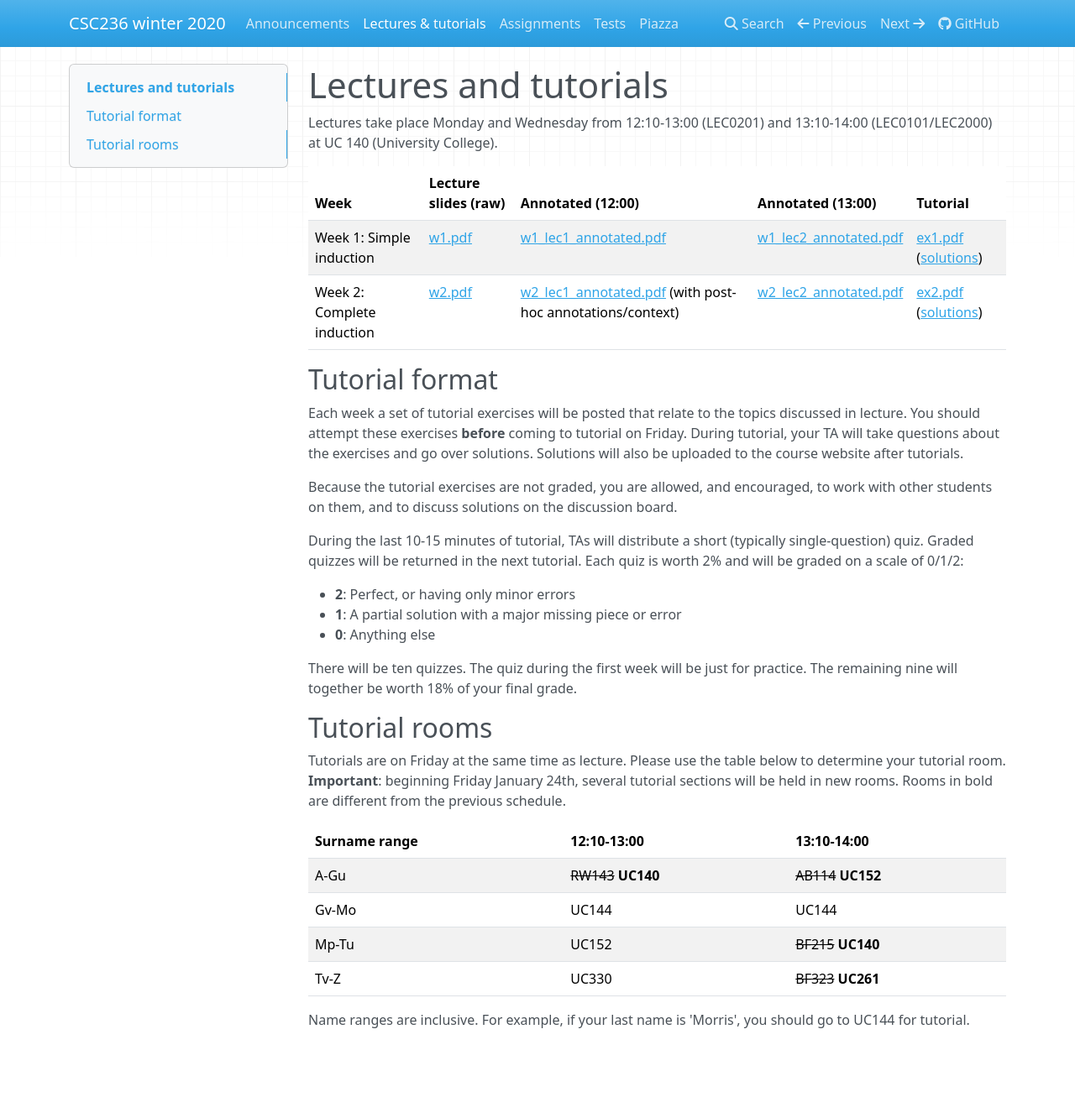
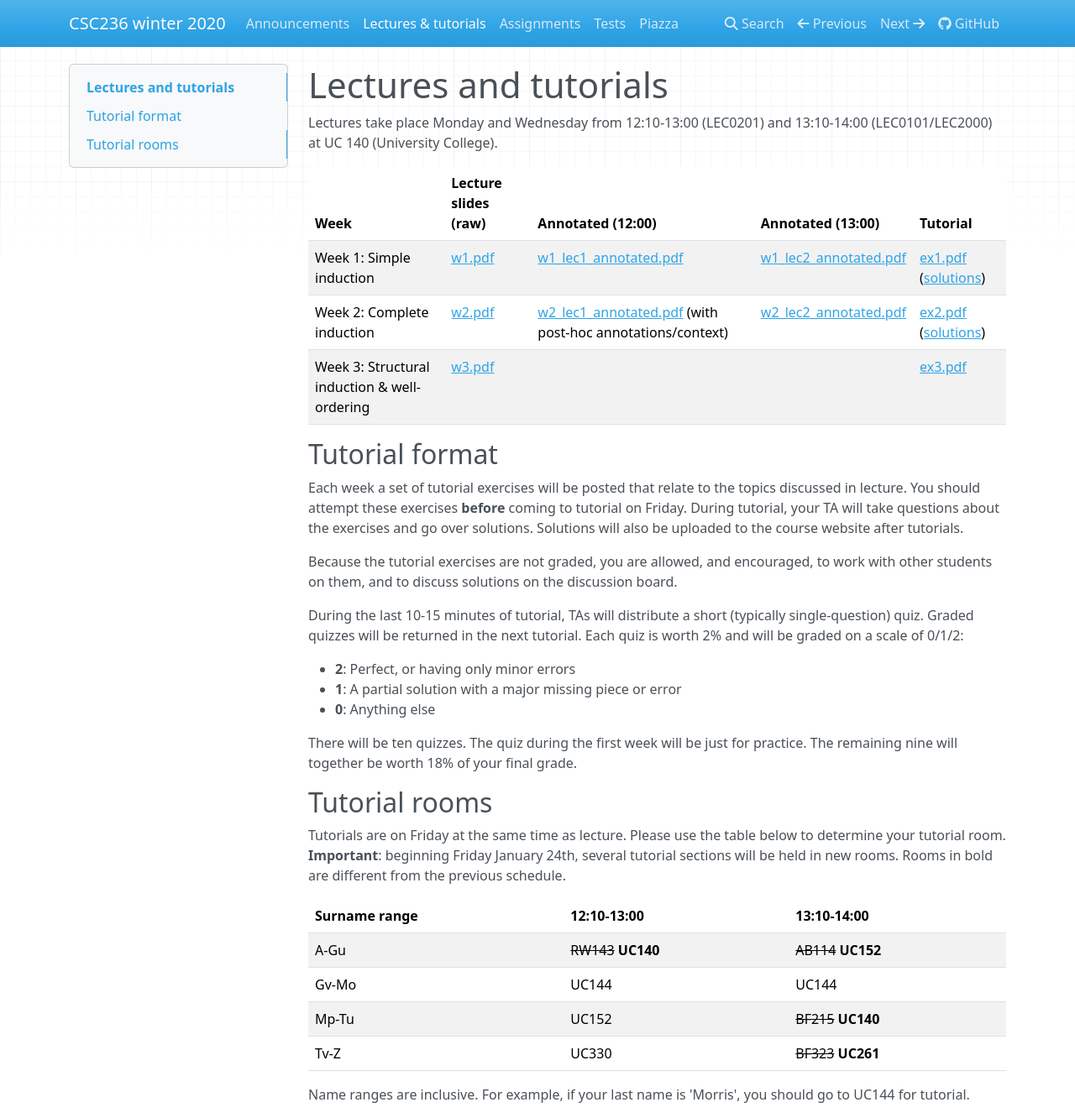
Before and after one commit to colinmorris/csc236, an MkDocs documentation site: the page built from docs/lectures_and_tutorials.md, in a window 1280 px wide and 1332 px high. Shown: the whole window at 84% size. Built offline with MkDocs 1.6.1, drawn with Linux system fonts in a browser that asks for light colours; nearby versions of some CDN libraries.

Commit message:
Week 3 lecture slides and tutorial exercises

```diff
--- a/docs/lectures_and_tutorials.md
+++ b/docs/lectures_and_tutorials.md
@@ -6,6 +6,7 @@ Week    | Lecture slides (raw) | Annotated (12:00) | Annotated (13:00) | Tutoria
 --------|----------------------|-------------------|-------------------|--------
 Week 1: Simple induction | [w1.pdf](lecture_slides/w1.pdf) | [w1_lec1_annotated.pdf](lecture_slides/w1_lec1_annotated.pdf) | [w1_lec2_annotated.pdf](lecture_slides/w1_lec2_annotated.pdf) | [ex1.pdf](exercises/ex1.pdf) ([solutions](exercises/ex1_solutions.pdf))
 Week 2: Complete induction | [w2.pdf](lecture_slides/w2.pdf) | [w2_lec1_annotated.pdf](lecture_slides/w2_lec1_annotated.pdf) (with post-hoc annotations/context) | [w2_lec2_annotated.pdf](lecture_slides/w2_lec2_annotated.pdf) | [ex2.pdf](exercises/ex2.pdf) ([solutions](exercises/ex2_solutions.pdf))
+Week 3: Structural induction & well-ordering | [w3.pdf](lecture_slides/w3.pdf) |   |   | [ex3.pdf](exercises/ex3.pdf)
 
 ## Tutorial format
 
```
Also changed, not shown: 2 other files.
